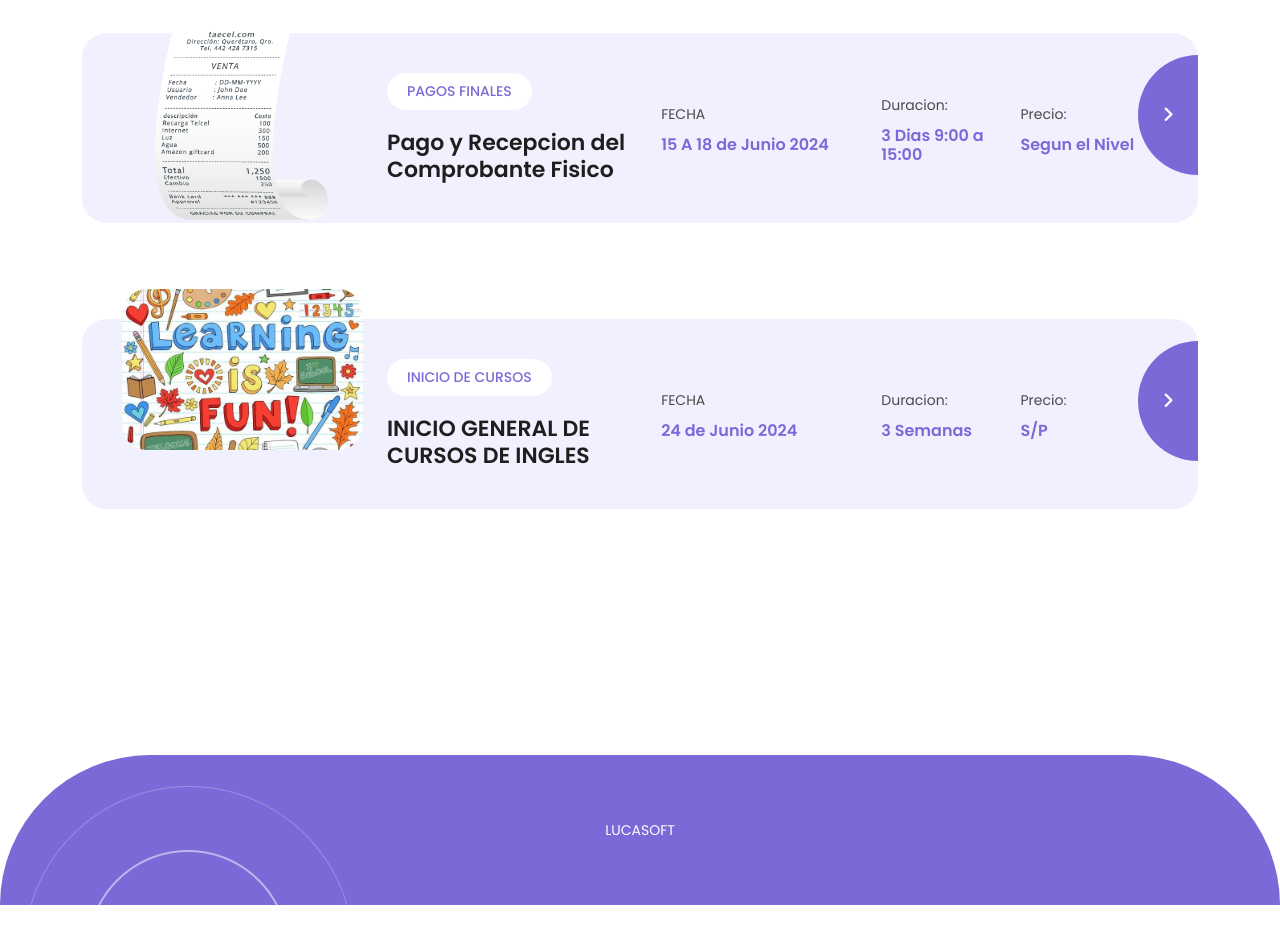
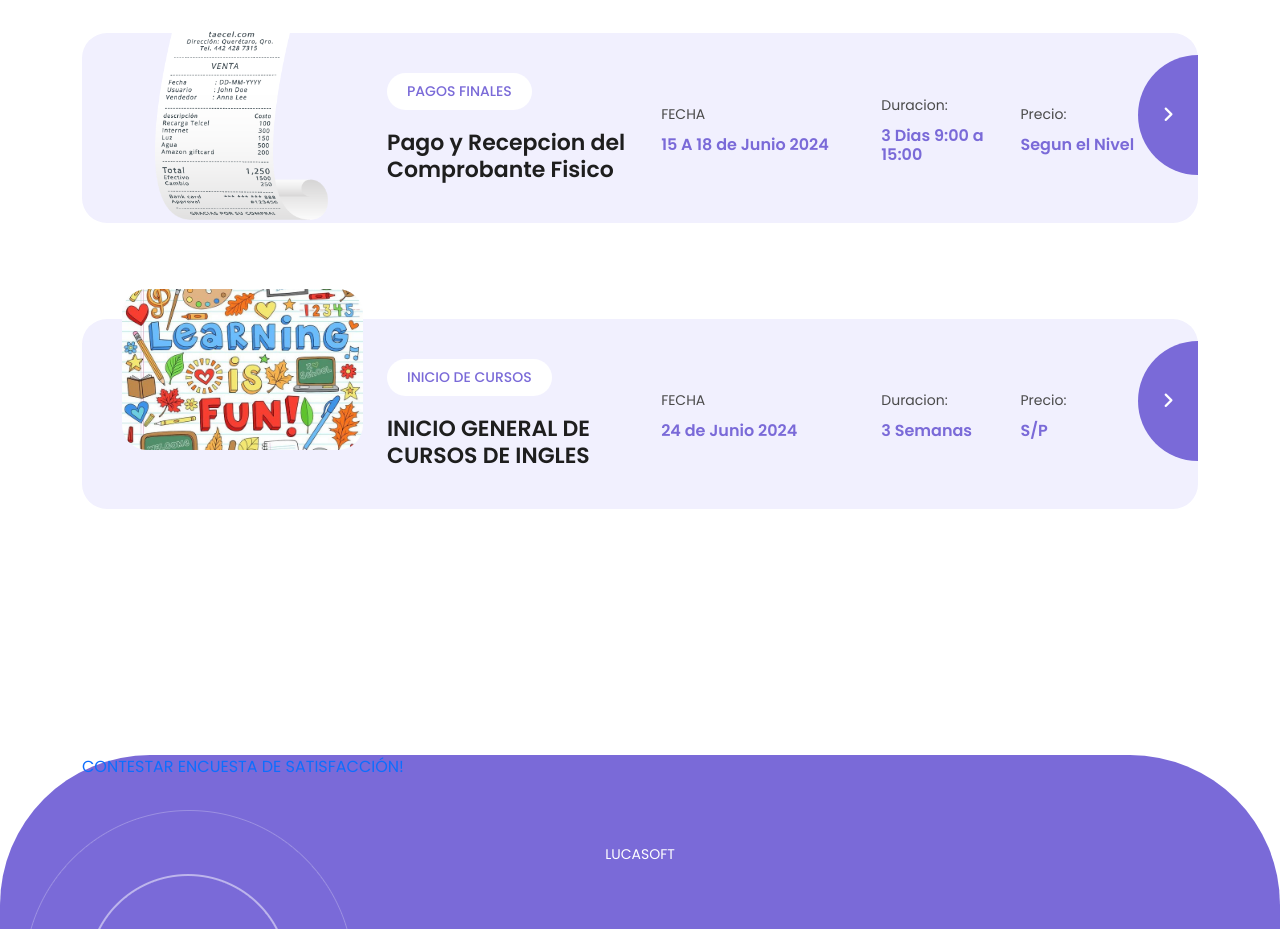
Before and after one commit to LuisCastle08/EnglishServiceWeb, a plain HTML site: page index.html in a window 1280 px wide. Shown: the part 6651-7580 px from the top of the page. Before the commit the page ends 7556 px from the top, so only its background shows below. Drawn offline with nearby package versions, Linux system fonts and the light colour scheme.

Commit message:
Se añade el link de Encuesta de Satisfaccion

```diff
--- a/index.html
+++ b/index.html
@@ -688,10 +688,13 @@
   <footer>
     <div class="container">
       <div class="col-lg-12">
+        <a href="https://docs.google.com/forms/d/e/1FAIpQLSdO0C_UyUFPlhdr_ZSJBrO62q4hlpAhOip_CyBUYKIu8f_Y9w/viewform?usp=sf_link">CONTESTAR ENCUESTA DE SATISFACCIÓN!</a>
         <p>LUCASOFT</p>
       </div>
     </div>
   </footer>
+
+
 
   <!-- Scripts -->
   <!-- Bootstrap core JavaScript -->
```
